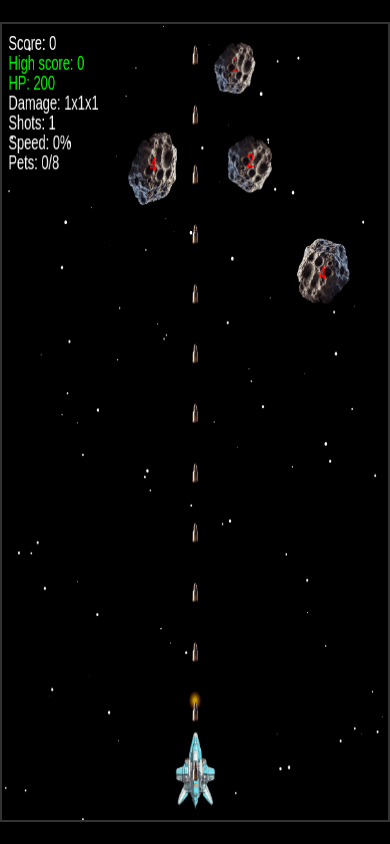
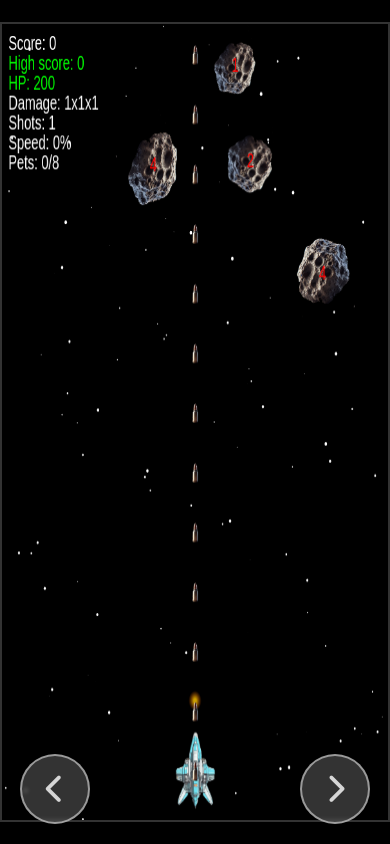
Before and after one commit to nivinzz/meteor-shooter, a plain HTML site: page index.html in a window 390 px wide. Drawn offline with Linux system fonts and the light colour scheme.

Commit message:
index.html

```diff
--- a/index.html
+++ b/index.html
@@ -32,6 +32,7 @@
             width: 600px;
             height: 800px;
             background-color: #000;
+            overflow: hidden;
         }
 
         #gameCanvas {
@@ -132,6 +133,53 @@
             color: white !important;
             font-size: 20px;
         }
+
+        /* Mobile controls */
+        #mobileControls {
+            position: absolute;
+            bottom: 20px;
+            left: 0;
+            right: 0;
+            display: flex;
+            justify-content: space-between;
+            padding: 0;
+            z-index: 1000;
+            pointer-events: none;
+        }
+
+        .control-button {
+            width: 70px;
+            height: 70px;
+            background-color: rgba(255, 255, 255, 0.2);
+            border: 2px solid rgba(255, 255, 255, 0.5);
+            border-radius: 50%;
+            display: flex;
+            align-items: center;
+            justify-content: center;
+            cursor: pointer;
+            -webkit-tap-highlight-color: transparent;
+            pointer-events: auto;
+            backdrop-filter: blur(2px);
+        }
+
+        #leftButton {
+            margin-left: 20px;
+        }
+
+        #rightButton {
+            margin-right: 20px;
+        }
+
+        .control-button i {
+            color: rgba(255, 255, 255, 0.8);
+            font-size: 30px;
+        }
+
+        @media (min-width: 1024px) {
+            #mobileControls {
+                display: none;
+            }
+        }
     </style>
 </head>
 <body>
@@ -156,6 +204,14 @@
             </div>
         </div>
     </div>
+    <div id="mobileControls">
+        <div id="leftButton" class="control-button">
+            <i class="fas fa-chevron-left"></i>
+        </div>
+        <div id="rightButton" class="control-button">
+            <i class="fas fa-chevron-right"></i>
+        </div>
+    </div>
     <script src="game.js"></script>
 </body>
 </html>
```
